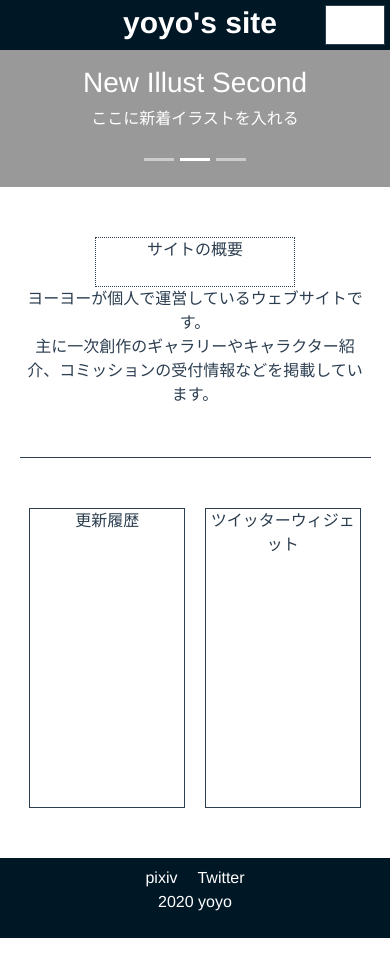
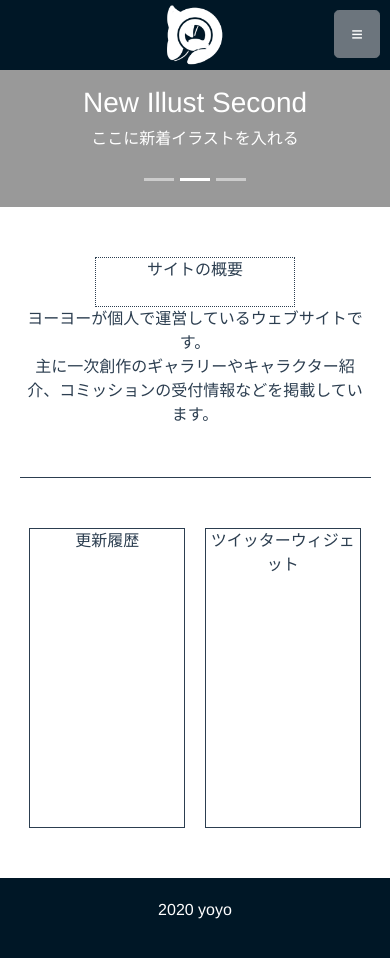
Before and after one commit to yoyodolphin/character-site, a Vue app: page / in a window 390 px wide. Built offline with nearby package versions, Linux system fonts and the light colour scheme.

Commit message:
ヘッダーにアイコン、プルダウンメニュー実装 フッターのリンクを削除

```diff
--- a/src/components/Footer.vue
+++ b/src/components/Footer.vue
@@ -1,10 +1,6 @@
 <template>
   <div class="footer">
     <div class="footer-content">
-      <div class="footer-link">
-        <a href="https://www.pixiv.net/users/11095996">pixiv</a>
-        <a href="https://twitter.com/yoyodol09">Twitter</a>
-      </div>
       <p>2020 yoyo</p>
     </div>
   </div>
@@ -24,13 +20,5 @@ export default {
   height: 80px;
   color: #fff;
   background-color: #001726;
-  > .footer-content {
-    > .footer-link {
-      > a {
-        margin: 0 10px;
-        color: #fff;
-      }
-    }
-  }
 }
 </style>
--- a/src/components/Header.vue
+++ b/src/components/Header.vue
@@ -2,16 +2,21 @@
   <div class="header">
     <div class="inner">
       <div class="logo">
-        <router-link to="/">yoyo's site</router-link>
+        <router-link to="/"><img class="sitesymbol" src="../assets/sitesymbol.png"></router-link>
       </div>
       <!-- スマホサイト用ナビ表示 -->
       <div class="mobile-nav">
-        <div class="nav-toggle">
-          <span></span>
-          <span></span>
-          <span></span>
-        </div>
+        <b-dropdown text="≡" size="lg" no-caret right>
+          <b-dropdown-item><router-link to="/">Home</router-link></b-dropdown-item>
+          <b-dropdown-divider></b-dropdown-divider>
+          <b-dropdown-item><router-link to="/about">About</router-link></b-dropdown-item>
+          <b-dropdown-divider></b-dropdown-divider>
+          <b-dropdown-item><router-link to="/Character">Character</router-link></b-dropdown-item>
+          <b-dropdown-divider></b-dropdown-divider>
+          <b-dropdown-item><router-link to="/Commission">Commission</router-link></b-dropdown-item>
+        </b-dropdown>
       </div>
+
       <!-- PCサイト用ナビ表示 -->
       <div id="nav" class="global-nav">
         <router-link to="/">Home</router-link>
@@ -31,8 +36,12 @@ export default {
 
 <style scoped lang="scss">
 .header {
-  height: 50px;
+  height: 70px;
   background-color: #001726;
+}
+.sitesymbol {
+  width: 60px;
+  height: 60px;
 }
 
 @media screen and (max-width: 767px) {
@@ -41,7 +50,7 @@ export default {
 }
 
 .logo {
-  padding-left: 10px;
+  padding: 5px 0;
   font-size: 30px;
   > a {
     font-weight: bold;
@@ -50,18 +59,18 @@ export default {
   }
 }
 
-.nav-toggle {
-  width: 60px;
-  height: 40px;
+.mobile-nav {
   position: absolute;
-  right: 5px;
-  top: 5px;
-  background-color: #FFF;
-  border: solid 1px;
+  top: 10px;
+  right: 10px;
 }
+
 }
 
 @media screen and (min-width: 768px) {
+.mobile-nav {
+  display: none;
+}
 a:hover {
   background-color: #004368;
   transition: .2s;
@@ -70,7 +79,7 @@ a:hover {
   display: flex;
   justify-content: space-between;
   > .logo {
-    padding-left: 10px;
+    padding: 5px 10px;
     font-size: 30px;
     > a {
       font-weight: bold;
@@ -80,13 +89,13 @@ a:hover {
   }
   > #nav {
     display: flex;
-    height: 50px;
+    height: 70px;
     > a {
       width: 120px;
-      height: 50px;
+      height: 70px;
       font-weight: bold;
       color: #FFF;
-      padding: 15px 0;
+      padding: 22px 0;
       text-decoration: none;
       &.router-link-exact-active {
         color: #001726;
```
Also changed, not shown: src/assets/sitesymbol.png (added).
